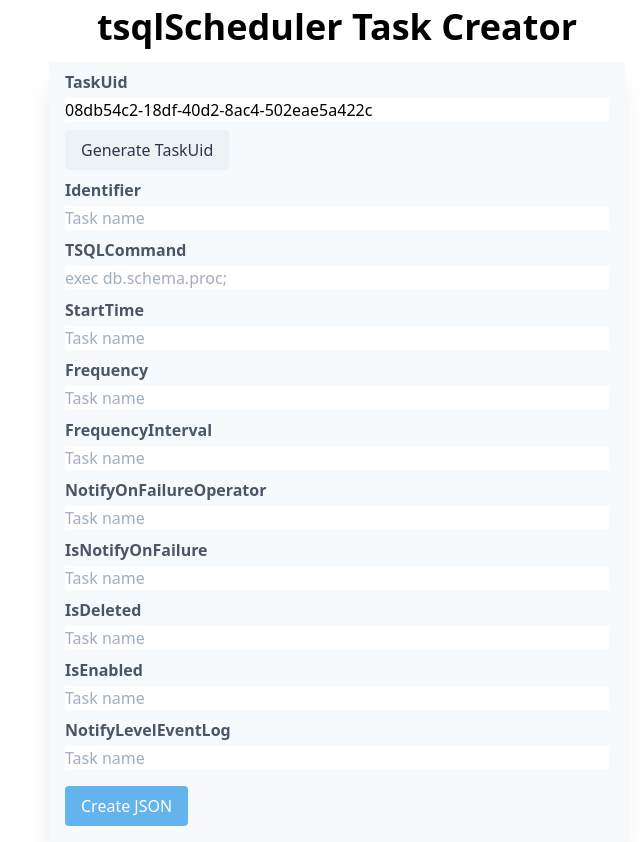
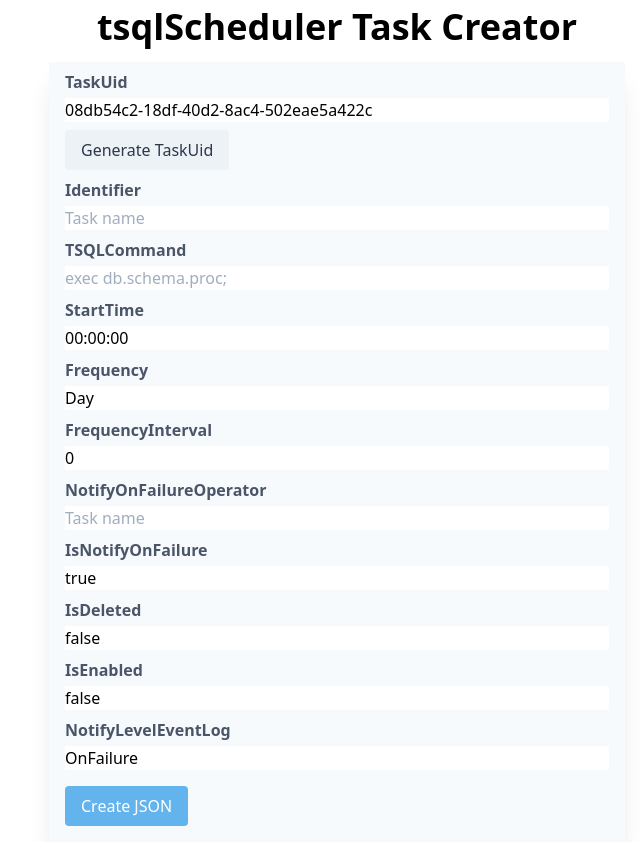
Before and after one commit to taddison/tsqlscheduler-task-creator, a React (Create React App) app: page / in a window 1280 px wide. Shown: the whole page, without its empty margins (303-943 px from the left). Built offline with nearby package versions, Linux system fonts and the light colour scheme; what @tailwindcss/custom-forms would draw is missing.

Commit message:
wire up all inputs

```diff
--- a/src/App.js
+++ b/src/App.js
@@ -5,8 +5,11 @@ import "./styles/App.out.css";
 
 // https://stackoverflow.com/a/2117523
 function uuidv4() {
-  return ([1e7]+-1e3+-4e3+-8e3+-1e11).replace(/[018]/g, c =>
-    (c ^ crypto.getRandomValues(new Uint8Array(1))[0] & 15 >> c / 4).toString(16)
+  return ([1e7] + -1e3 + -4e3 + -8e3 + -1e11).replace(/[018]/g, c =>
+    (
+      c ^
+      (crypto.getRandomValues(new Uint8Array(1))[0] & (15 >> (c / 4)))
+    ).toString(16)
   );
 }
 
@@ -21,7 +24,7 @@ const schema = yup.object().shape({
   IsNotifyOnFailure: yup.string().required(),
   IsDeleted: yup.string().required(),
   IsEnabled: yup.string().required(),
-  NotifyLevelEventLog: yup.string().required(),
+  NotifyLevelEventLog: yup.string().required()
 });
 
 const TextInput = ({ name, placeholder }) => {
@@ -55,8 +58,8 @@ const GuidInput = ({ name, placeholder }) => {
       <button
         className="mt-2 bg-gray-200 text-gray-800 hover:bg-gray-400 py-2 px-4 rounded focus:outline-none focus:shadow-outline"
         onClick={e => {
-          e.preventDefault()
-          setFieldValue("TaskUid", uuidv4())
+          e.preventDefault();
+          setFieldValue("TaskUid", uuidv4());
         }}
       >
         Generate TaskUid
@@ -83,11 +86,15 @@ function App() {
           initialValues={{
             TaskUid: uuidv4(),
             Identifier: "",
-            TSQLCommand: ""
-          }}
-          validate={values => {
-            const errors = {};
-            return errors;
+            TSQLCommand: "",
+            StartTime: "00:00:00",
+            Frequency: "Day",
+            FrequencyInterval: "0",
+            NotifyOnFailureOperator: "",
+            IsNotifyOnFailure: "true",
+            IsDeleted: "false",
+            IsEnabled: "false",
+            NotifyLevelEventLog: "OnFailure"
           }}
           validationSchema={schema}
           onSubmit={(values, { setSubmitting }) => {
@@ -110,7 +117,10 @@ function App() {
               <TextInput name="StartTime" placeholder="Task name" />
               <TextInput name="Frequency" placeholder="Task name" />
               <TextInput name="FrequencyInterval" placeholder="Task name" />
-              <TextInput name="NotifyOnFailureOperator" placeholder="Task name" />
+              <TextInput
+                name="NotifyOnFailureOperator"
+                placeholder="Task name"
+              />
               <TextInput name="IsNotifyOnFailure" placeholder="Task name" />
               <TextInput name="IsDeleted" placeholder="Task name" />
               <TextInput name="IsEnabled" placeholder="Task name" />
@@ -130,7 +140,7 @@ function App() {
           <div className="mt-4">
             <textarea
               className="form-textarea block w-full mb-2"
-              rows={5}
+              rows={13}
               value={jsonTask}
               readOnly
             />
```
